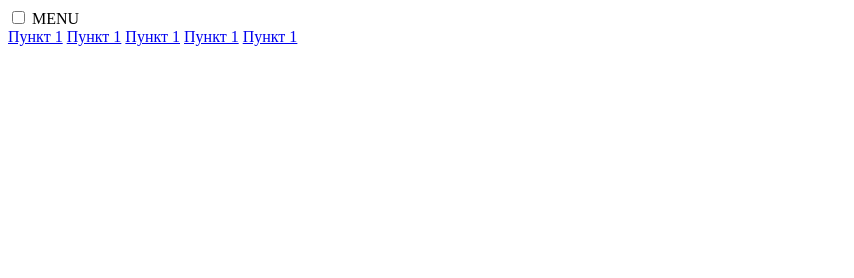
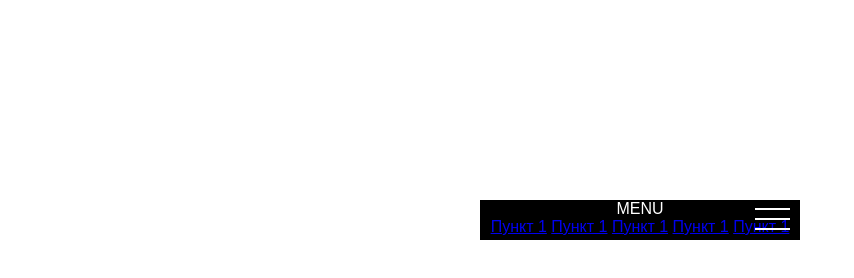
Before and after one commit to 5Ve4ka/test-1, a plain HTML site: page Алексей/index.html in a window 1280 px wide. Shown: the whole page, without its empty margins (0-854 px from the left). Drawn offline with Linux system fonts and the light colour scheme.

Commit message:
Update index.html

```diff
--- a/Алексей/index.html
+++ b/Алексей/index.html
@@ -3,7 +3,7 @@
   <head>
     <meta charset="UTF-8">
     <title> Document </title>
-    <link rel="stylesheet" href="./main.css">
+    <link rel="stylesheet" href="./style.css">
 </head>
  <body>
 
```
